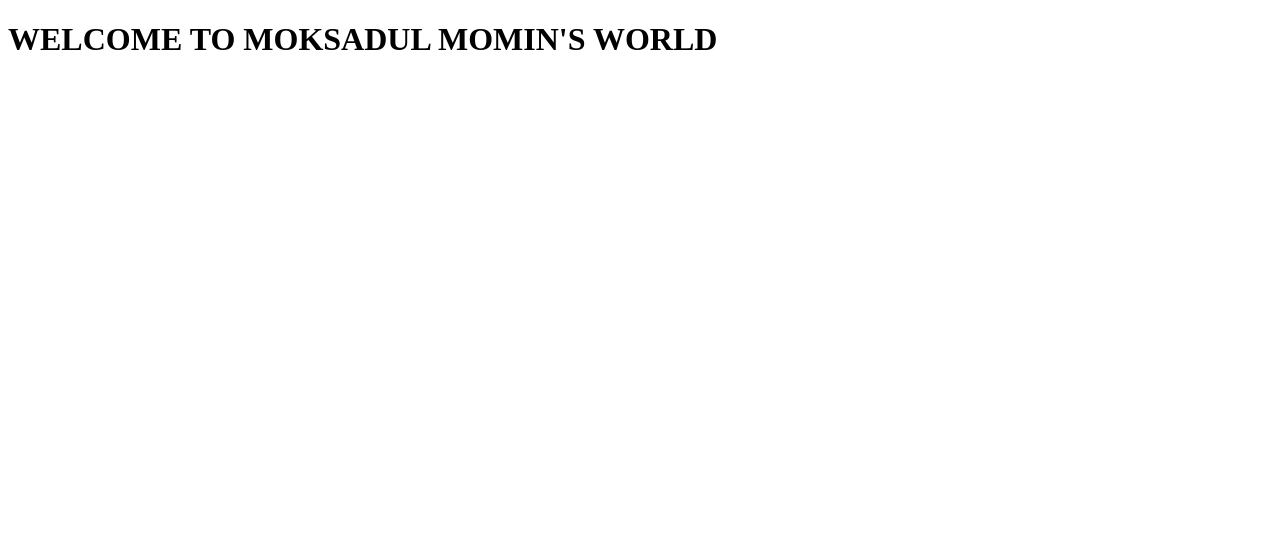
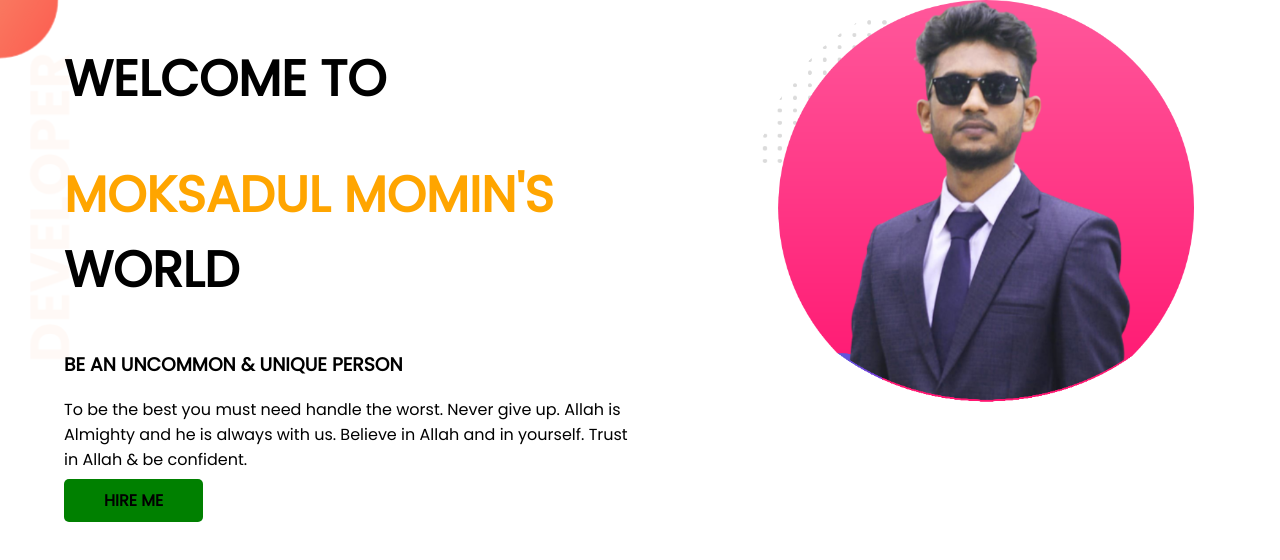
Before and after one commit to Moksadul-Momin/Project-portfolio, a plain HTML site: page index.html in a window 1280 px wide. Drawn offline with Linux system fonts and the light colour scheme.

Commit message:
top benners added

```diff
--- a/index.html
+++ b/index.html
@@ -6,11 +6,32 @@
     <meta http-equiv="X-UA-Compatible" content="IE=edge">
     <meta name="viewport" content="width=device-width, initial-scale=1.0">
     <title>MOKSADUL MOMIN'S PORTFOLIO</title>
+    <link rel="preconnect" href="https://fonts.googleapis.com">
+    <link rel="preconnect" href="https://fonts.gstatic.com" crossorigin>
+    <link href="https://fonts.googleapis.com/css2?family=Poppins&display=swap" rel="stylesheet">
+
+    <link rel="stylesheet" href="style.css">
 </head>
-<h1>WELCOME TO MOKSADUL MOMIN'S WORLD</h1>
+
 
 <body>
+    <section class="top-banner">
+        <div class="half-width">
+            <h1>WELCOME TO</h1>
+            <h1><span class="orange"> MOKSADUL MOMIN'S </span> WORLD</h1>
+            <h3>BE AN UNCOMMON & UNIQUE PERSON</h3>
 
+            <p>
+                To be the best you must need handle the worst. Never give up. Allah is Almighty and he is always with
+                us.
+                Believe in Allah and in yourself.
+                Trust in Allah & be confident.
+            </p>
+            <a class="link-button" target="_blank" href="https://www.linkedin.com/in/moksadul-momin-a112b7226/">HIRE
+                ME</a>
+        </div>
+        <div class="half-width"> <img src="my-bg2.png" alt=""></div>
+    </section>
 </body>
 
 </html>
--- a/style.css
+++ b/style.css
@@ -0,0 +1,40 @@
+body {
+    font-family: 'Poppins', sans-serif;
+    margin: 0;
+}
+
+h1 {
+    font-size: 50px;
+}
+
+.orange {
+    color: orange;
+}
+
+section {
+    display: flex;
+}
+
+.half-width {
+    width: 50%;
+    padding-left: 5%;
+}
+
+.half-width img {
+    width: 80%;
+    padding-left: 5%;
+}
+
+.link-button {
+    text-decoration: none;
+    background-color: green;
+    padding: 10px 40px;
+    border-radius: 5px;
+    color: black;
+    font-weight: 700;
+}
+
+.top-banner {
+    background-image: url(top-banner.png);
+    background-repeat: no-repeat;
+}
```
Also changed, not shown: dream-bg.png (added), exp-bg.png (added), momin_n-removebg-preview (2).png (added), my-bg.png (added), my-bg2.png (added), top-banner.png (added).
